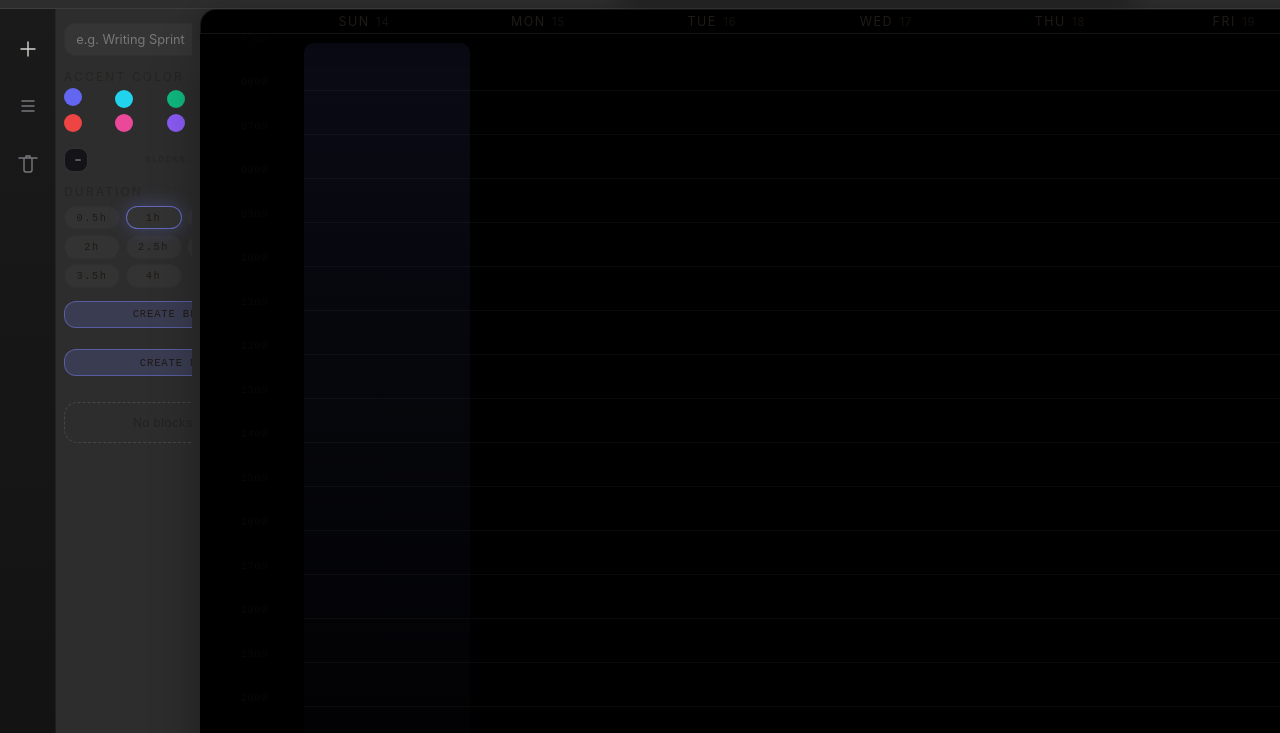
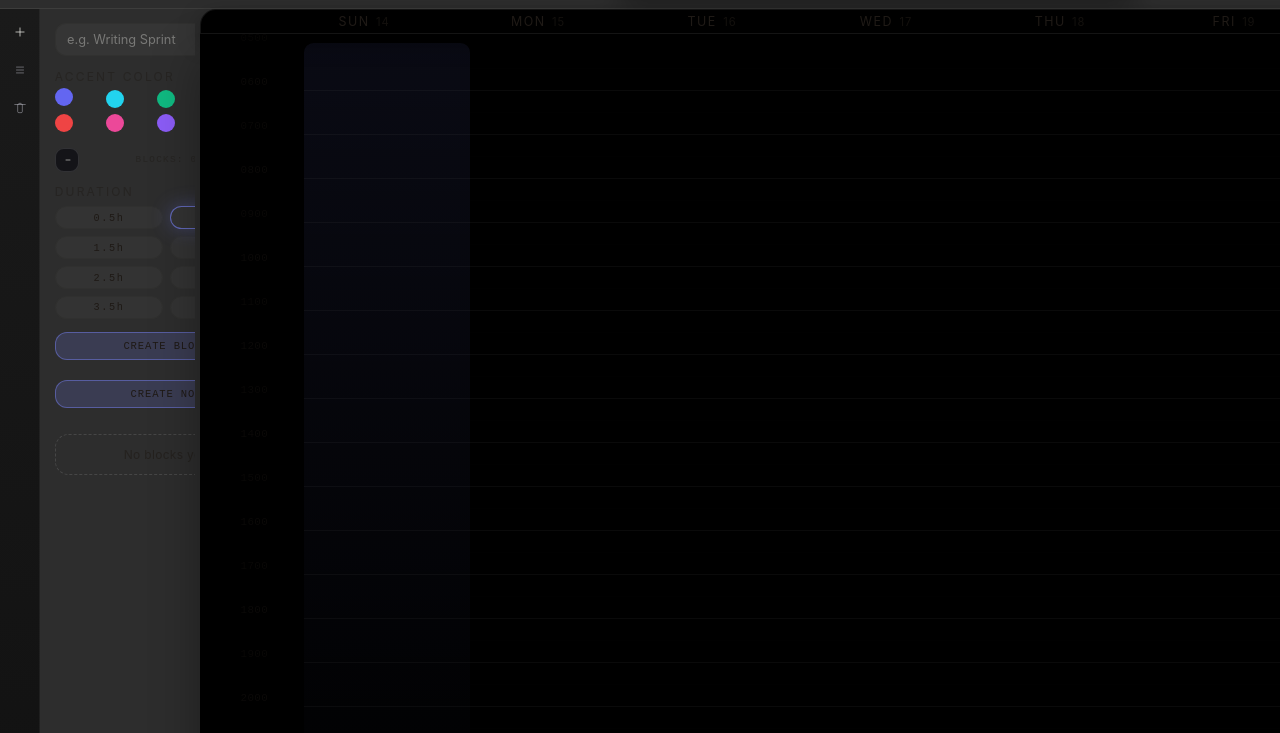
Before and after one commit to alshakhasm/TimE-BlockS, a website: page index.html in a window 1280 px wide. Shown: the part 67-800 px from the top of the page. Drawn offline with Linux system fonts and the light colour scheme; no server answers.

Commit message:
UI: Nudge expanded sidebar content slightly left for alignment with rail

```diff
--- a/styles.css
+++ b/styles.css
@@ -196,14 +196,14 @@ button {
 
 
 .sidebar-rail {
-  width: 56px;
+  width: 40px;
   background: linear-gradient(180deg, #1a1a1a 0%, #111 100%);
   border-right: 1px solid rgba(255, 255, 255, 0.05);
   display: flex;
   flex-direction: column;
   align-items: center;
-  padding: 1.25rem 0;
-  gap: 1.1rem;
+  padding: 0.6rem 0;
+  gap: 0.6rem;
   align-self: stretch;
   height: 100%;
 }
@@ -213,8 +213,8 @@ button {
   border: none;
   background: transparent;
   color: rgba(200, 200, 210, 0.55);
-  width: 40px;
-  height: 40px;
+  width: 28px;
+  height: 28px;
   border-radius: 0;
   display: grid;
   place-items: center;
@@ -224,8 +224,8 @@ button {
 
 
 .rail-icon {
-  width: 24px;
-  height: 24px;
+  width: 14px;
+  height: 14px;
   stroke: currentColor;
   stroke-width: 1.4;
   stroke-linecap: round;
@@ -269,7 +269,7 @@ button {
 
 .sidebar {
   width: 144px;
-  padding: 0.9rem 0.5rem;
+  padding: 0.9rem 0.3rem;
   display: grid;
   grid-template-rows: auto 1fr;
   gap: 0.7rem;
@@ -282,6 +282,7 @@ button {
 .sidebar__content {
   position: relative;
   overflow: hidden;
+  margin-left: -6px;
 }
 
 .sidebar__panel {
@@ -424,8 +425,8 @@ button {
 }
 
 .counter-button svg {
-  width: 14px;
-  height: 14px;
+  width: 12px;
+  height: 12px;
   stroke: currentColor;
   stroke-width: 1.8;
   stroke-linecap: round;
@@ -502,9 +503,9 @@ button {
 }
 
 .duration-chips {
-  display: flex;
-  flex-wrap: wrap;
-  gap: 0.35rem;
+  display: grid;
+  grid-template-columns: 1fr 1fr;
+  gap: 0.4rem;
 }
 
 .duration-chip {
@@ -518,8 +519,13 @@ button {
   letter-spacing: 0.16em;
   cursor: pointer;
   transition: border-color 200ms ease, box-shadow 200ms ease;
-  min-width: 56px;
+  min-width: 48px;
   text-align: center;
+}
+
+.duration-chip--full {
+  grid-column: 1 / -1;
+  justify-self: stretch;
 }
 
 .duration-chip.is-selected {
```
